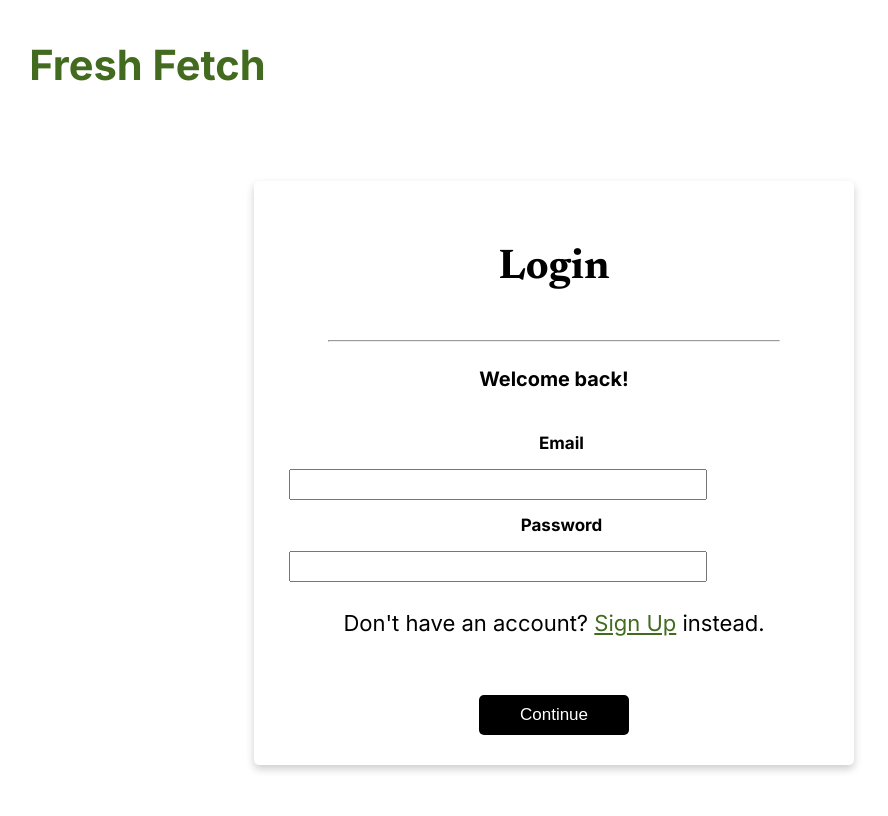
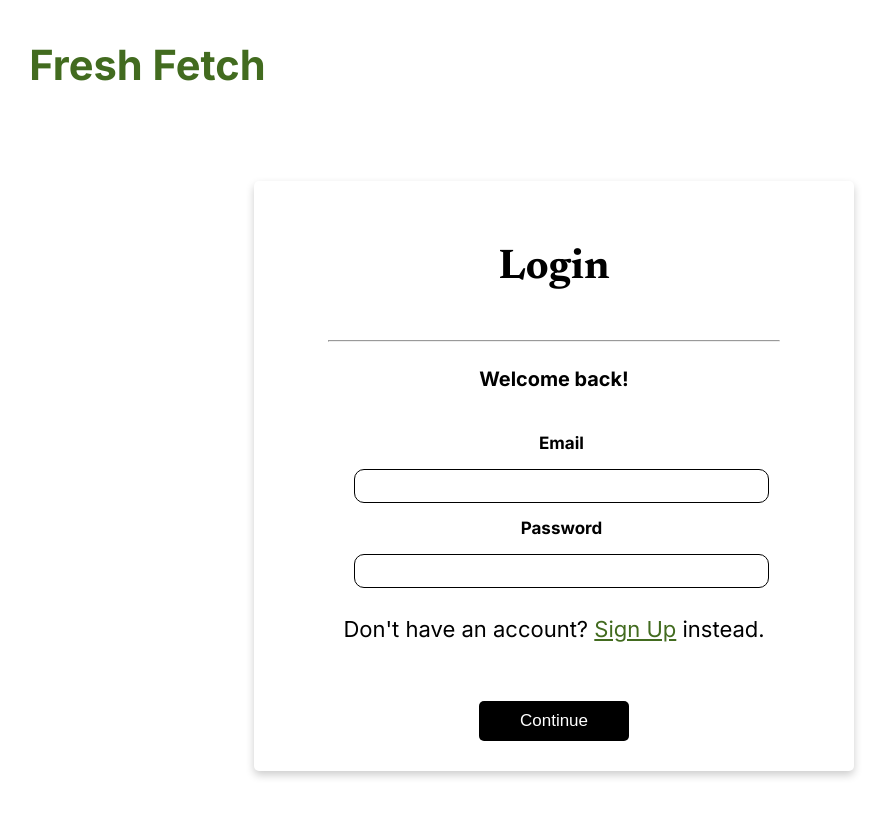
Before and after one commit to Benonii/fresh-fetch_brian, a React (Create React App) app in the folder frontend/fresh-fetch/: page /login in a window 1280 px wide. Shown: the top 816 px of the page, without its empty margins (86-974 px from the left). Built offline with nearby package versions, Linux system fonts and the light colour scheme; a web font is replaced by a local one.

Commit message:
stle adjustments on login/signup

```diff
--- a/frontend/fresh-fetch/src/styles/Login.css
+++ b/frontend/fresh-fetch/src/styles/Login.css
@@ -61,7 +61,9 @@ body {
 .login-container input {
     margin: auto;
     width: 70%;
-    height: 25px;
+    height: 30px;
+    border: 1px solid var(--primary-black);
+    border-radius: 10px;
 }
 
 .login-container label {
--- a/frontend/fresh-fetch/src/styles/Signup.css
+++ b/frontend/fresh-fetch/src/styles/Signup.css
@@ -57,10 +57,12 @@ body {
     line-height: 3;
 }
 
-input[type="text"], input[type="password"] {
+.signup-container input[type="text"], .signup-container input[type="password"] {
     margin-left: 20px;
     width: 70%;
-    height: 25px;
+    height: 30px;
+    border: 1px solid var(--primary-black);
+    border-radius: 10px;
 }
 
 .signup-container .radio-container {
```
